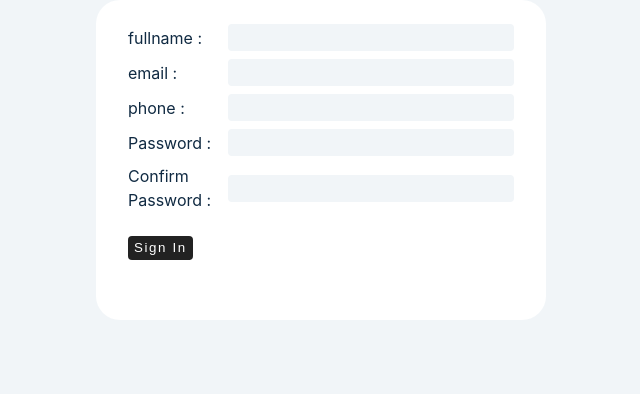
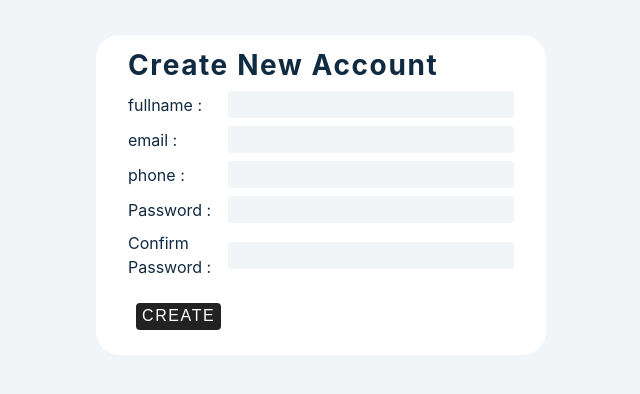
Before and after one commit to khilkovetsmykhailo/ERP-frontend, a Next.js app in the folder erp/: page /signup in a window 1280 px wide. Shown: the top 394 px of the page, without its empty margins (319-959 px from the left). Built offline with nearby package versions, Linux system fonts and the light colour scheme.

Commit message:
added the signup and the required

```diff
--- a/erp/pages/signup.js
+++ b/erp/pages/signup.js
@@ -45,10 +45,23 @@ const Signup = () => {
     .then(data => {
         //handle data
         console.log(data);
+
+        if( data.statusText === "Bad Request"){
+          alert("Incorrect Data")
+        }
+        else Router.push("/");
       })
       .catch(error => {
         //handle error
       });
+
+      setSignin({
+        fullname: "",
+        email: "",
+        phonenumber: "",
+        password: "",
+        confirmpassword: "",
+      })
     //   .then((response) => response.json())
     //   .then((result) => {
     //     if (result.status === 200) {
@@ -70,8 +83,9 @@ const Signup = () => {
       <Head>
         <title>ERP System</title>
       </Head>
-      <article>
-        <form className="form" onSubmit={handleSubmit}>
+      <article >
+        <form className="form" onSubmit={handleSubmit} style={{marginTop:"35px"}}>
+          <h3>Create new account</h3>
           <div className="form-control">
             <label htmlFor="fullname">fullname : </label>
             <input
@@ -90,6 +104,7 @@ const Signup = () => {
               type="email"
               id="email"
               name="email"
+              required
               value={signin.email}
               onChange={handleChange}
             />
@@ -100,6 +115,7 @@ const Signup = () => {
               type="number"
               id="phonenumber"
               name="phonenumber"
+              required
               value={signin.phonenumber}
               onChange={handleChange}
             />
@@ -110,6 +126,7 @@ const Signup = () => {
               type="password"
               id="password"
               name="password"
+              required
               value={signin.password}
               onChange={handleChange}
             />
@@ -120,11 +137,12 @@ const Signup = () => {
               type="password"
               id="confirmpassword"
               name="confirmpassword"
+              required
               value={signin.confirmpassword}
               onChange={handleChange}
             />
           </div>
-          <button type="Submit">sign in</button>
+          <button type="Submit" className="btn">CREATE</button>
         </form>
       </article>
     </>
```
